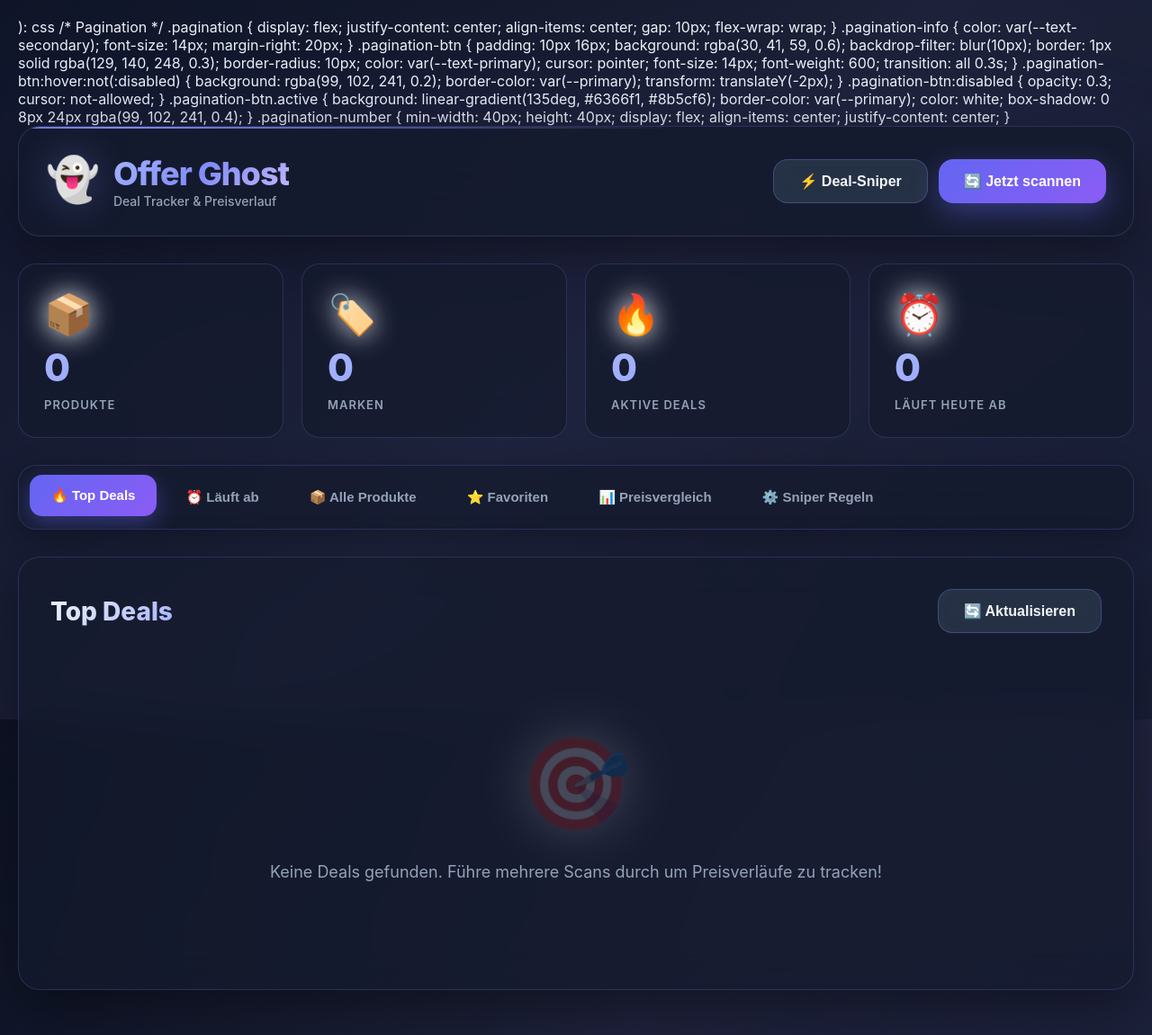
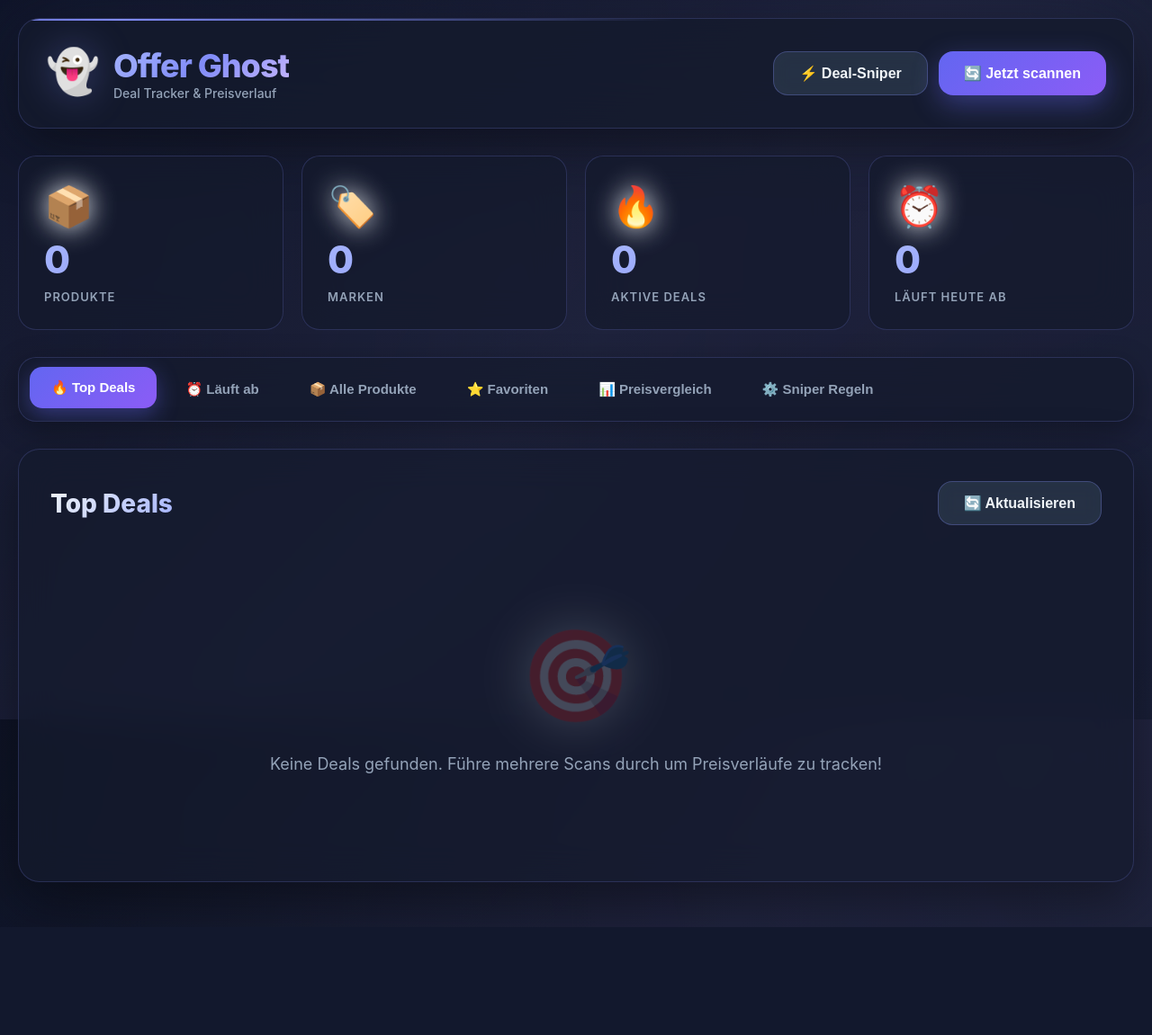
Before and after one commit to OriginalNils/offer-ghost, a Flask app: page / in a window 1280 px wide. Shown: the whole page at 90% size. After the commit the page ends 1031 px from the top, so only its background shows below. Run offline with Flask 3, Linux system fonts and the light colour scheme; data that the repository does not hold is empty.

Commit message:
fix html

```diff
--- a/templates/index.html
+++ b/templates/index.html
@@ -1009,55 +1009,7 @@
             max-width: 100% !important;
             overflow-x: hidden;
         }
-        Perfekt! Lass uns Pagination mit "Produkte pro Seite" einbauen! 📄
-
-📄 Pagination mit Custom Page Size
-bash
-# Auf Laptop
-cd ~/Desktop/Portfolio/offer-ghost
-nano templates/index.html
-Suche die "Products Section" und ersetze sie komplett:
-
-xml
-        <!-- Products Section -->
-        <div class="section" id="section-products">
-            <div class="section-header">
-                <h2 class="section-title">📦 Alle Produkte</h2>
-                <div style="display: flex; gap: 10px; align-items: center;">
-                    <select class="filter-select" id="pageSizeSelect" onchange="changePageSize()">
-                        <option value="20">20 pro Seite</option>
-                        <option value="50" selected>50 pro Seite</option>
-                        <option value="100">100 pro Seite</option>
-                        <option value="200">200 pro Seite</option>
-                        <option value="-1">Alle anzeigen</option>
-                    </select>
-                </div>
-            </div>
-            <div class="filters">
-                <input type="text" class="search-box" id="productSearch" placeholder="🔍 Produkt suchen..." oninput="searchProducts()">
-                <select class="filter-select" id="categoryFilter" onchange="filterProducts()">
-                    <option value="">Alle Kategorien</option>
-                </select>
-                <select class="filter-select" id="storeFilter" onchange="filterProducts()">
-                    <option value="">Alle Stores</option>
-                    <option value="rewe">REWE</option>
-                    <option value="lidl">Lidl</option>
-                    <option value="aldi-sued">Aldi Süd</option>
-                    <option value="kaufland">Kaufland</option>
-                </select>
-            </div>
-            <div id="productsContainer">
-                <div class="loading">
-                    <div class="spinner"></div>
-                    <p>Lade Produkte...</p>
-                </div>
-            </div>
-            <!-- Pagination Controls -->
-            <div id="paginationControls" style="display: none; margin-top: 30px;"></div>
-        </div>
-Im <style> Section, füge die Pagination-Styles hinzu (vor </style>):
-
-css
+
         /* Pagination */
         .pagination {
             display: flex;
```
